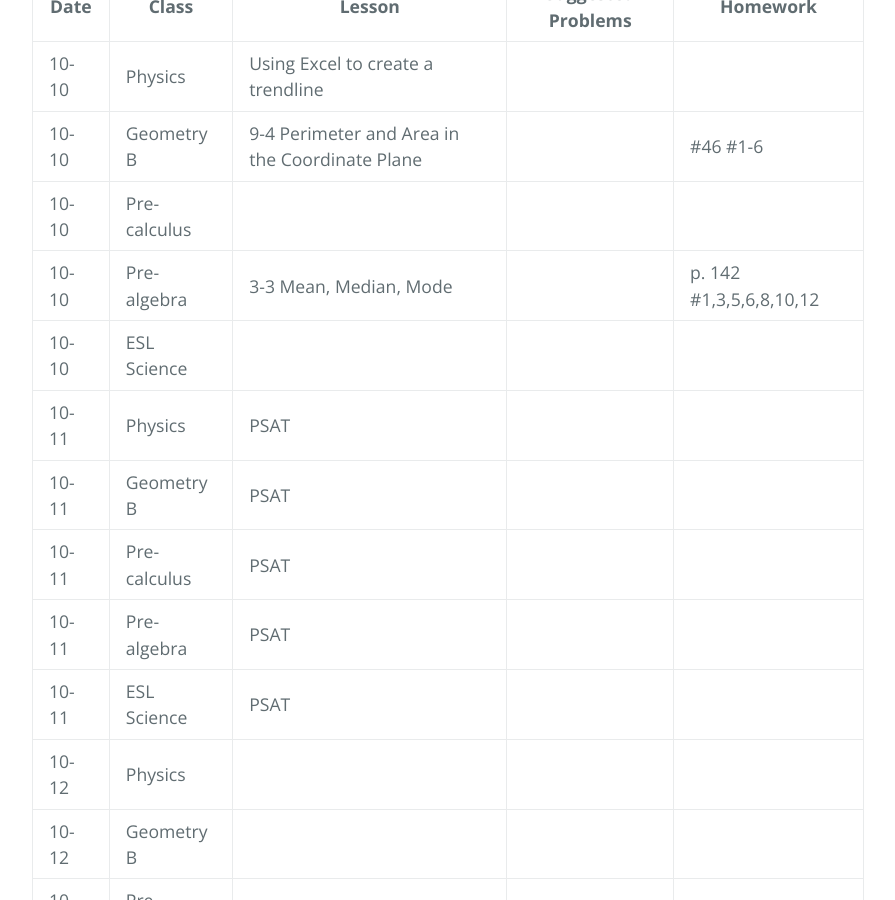
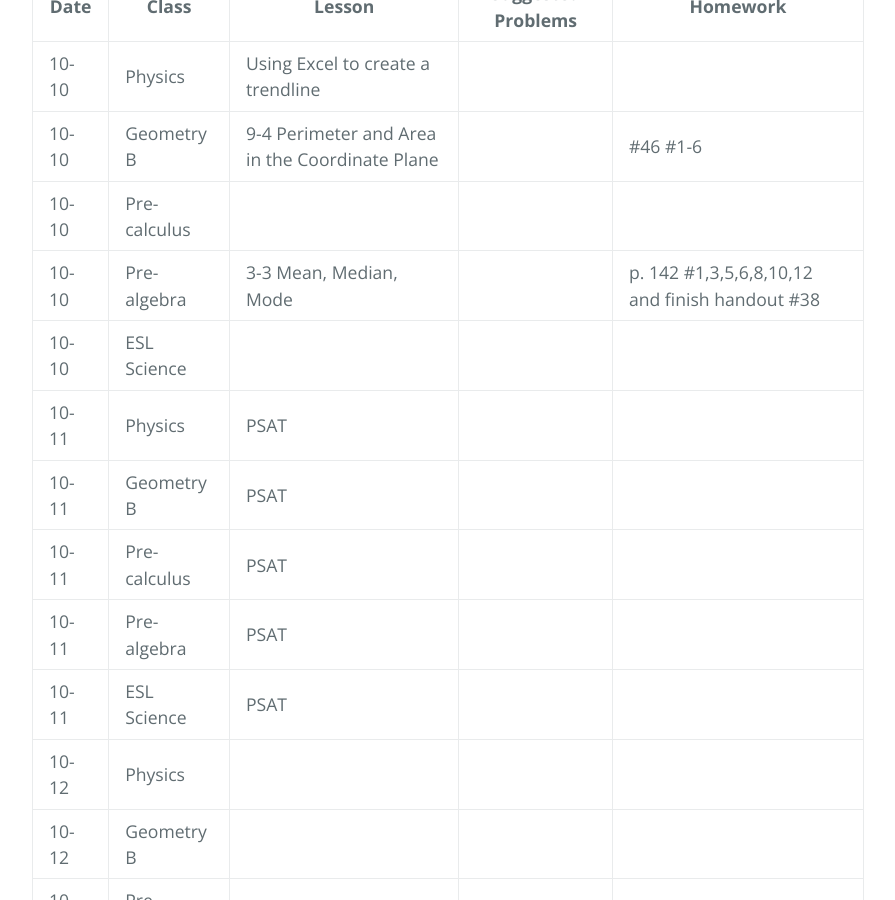
Before and after one commit to gpayoo/gpayoo, a Jekyll site: the page built from index.md, in a window 1280 px wide and 900 px high, scrolled down 597 px. Shown: the whole window, without its empty margins (192-1087 px from the left). Built offline with Jekyll 4.4.1, drawn with Linux system fonts in a browser that asks for light colours; our own code applies the rules of GitHub Pages for plain Markdown files.

Commit message:
Update index.md

```diff
--- a/index.md
+++ b/index.md
@@ -13,7 +13,7 @@ layout: default
 | 10-10 | Physics |  Using Excel to create a trendline| |
 | 10-10 | Geometry B |  9-4 Perimeter and Area in the Coordinate Plane | | #46 #1-6 |
 | 10-10 | Pre-calculus | | |
-| 10-10 | Pre-algebra | 3-3 Mean, Median, Mode| | p. 142 #1,3,5,6,8,10,12
+| 10-10 | Pre-algebra | 3-3 Mean, Median, Mode| | p. 142 #1,3,5,6,8,10,12 and finish handout #38
 | 10-10 | ESL Science | |  |
 | 10-11 | Physics | PSAT | |
 | 10-11 | Geometry B |  PSAT | |  |
```
